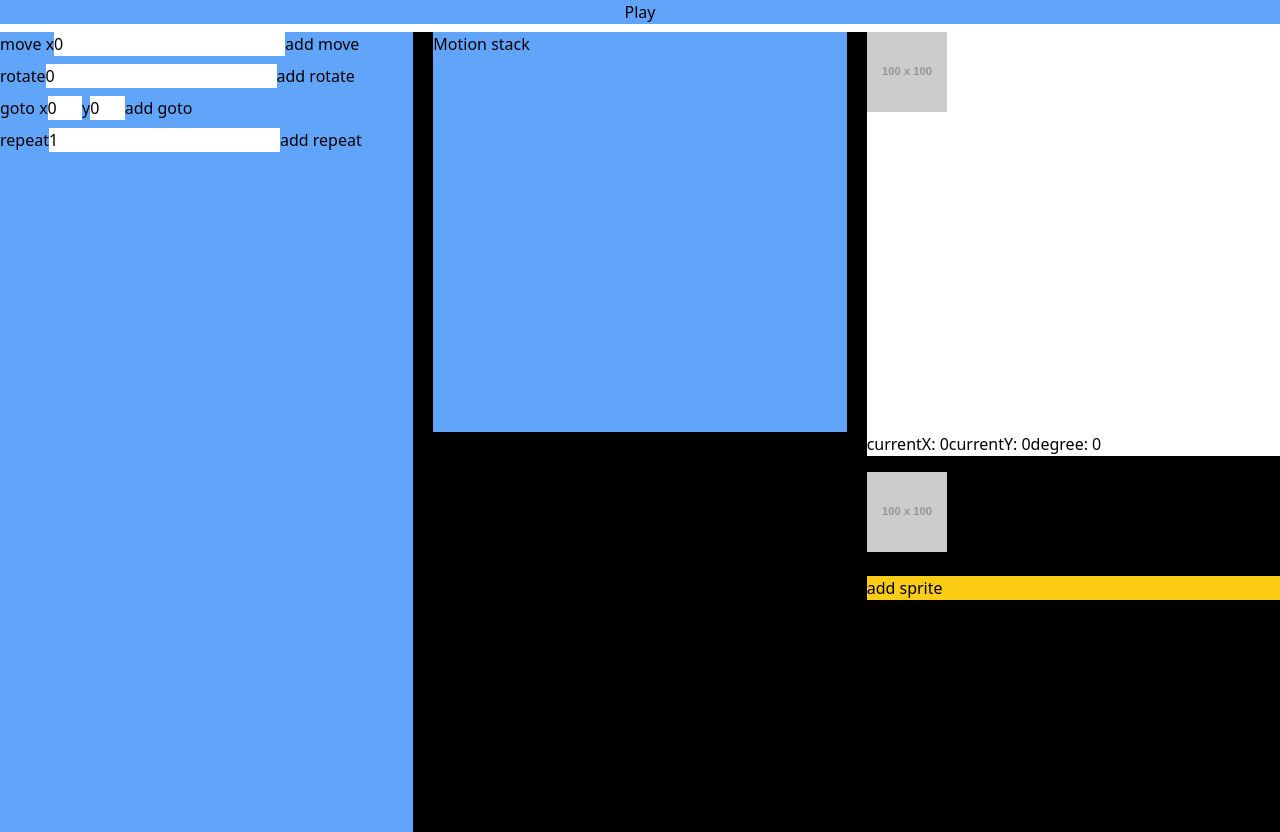
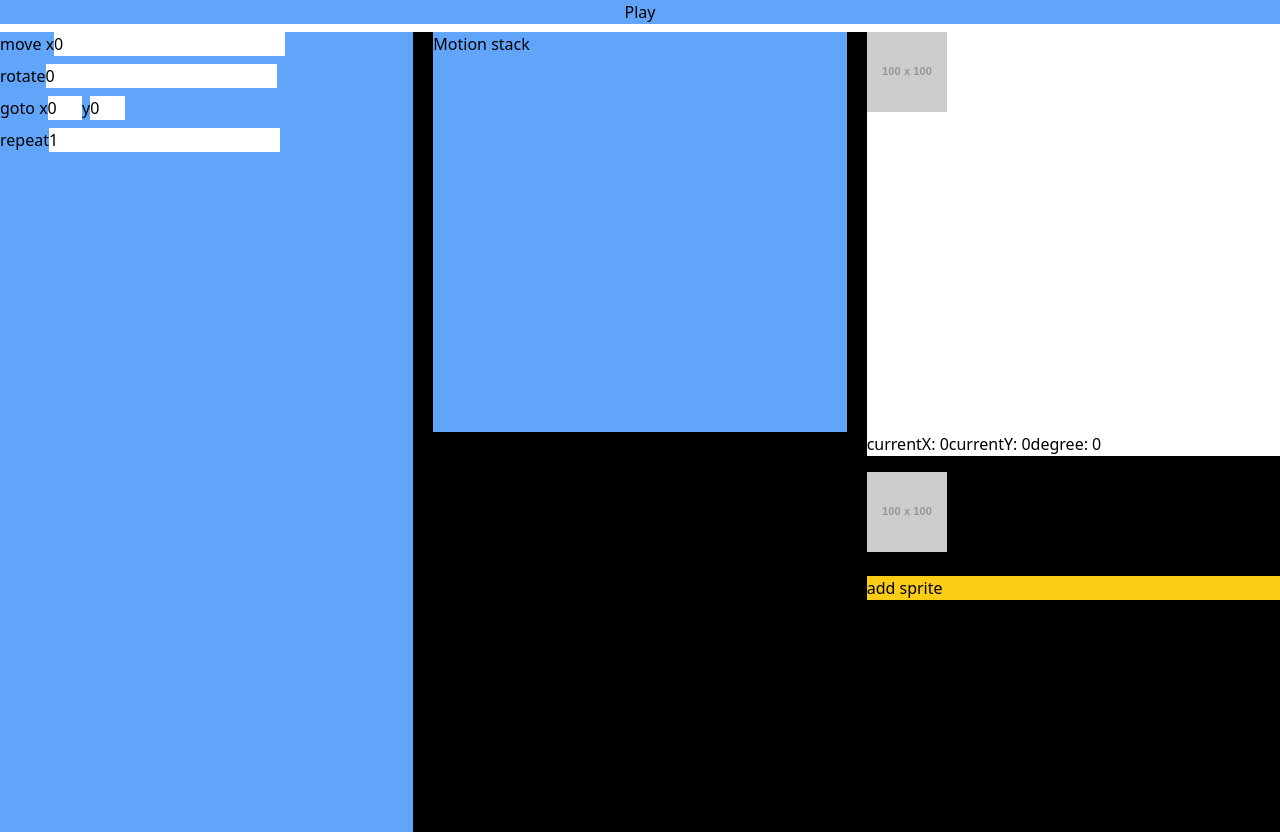
Before and after one commit to nishanthbs1998/scratch-app, a React (Create React App) app: page / in a window 1280 px wide. Built offline with nearby package versions, Linux system fonts and the light colour scheme.

Commit message:
Moved handlers to workspace

```diff
--- a/src/App.js
+++ b/src/App.js
@@ -27,42 +27,6 @@ function App() {
 
   const [repeat, setRepeat] = useState(1);
 
-  const handleMove = (value) => {
-    console.log(currentSprite, "currentSprite");
-    // currentSprite.motions.push({ type: "move", value: value });
-    setSpriteStore((prevStore) => {
-      const updatedStore = prevStore.map((sprite) => {
-        if (sprite.id === currentSprite.id) {
-          sprite.motions.push({ type: "move", value: value });
-          // return currentSprite;
-        }
-        return sprite;
-      });
-      return updatedStore;
-    });
-    // setMotionStack({
-    //   ...motionStack,
-    //   sprite1: [...motionStack["sprite1"], { type: "move", value: value }],
-    // });
-  };
-  const handleRotate = (value) => {
-  //  currentSprite.motions.push({ type: "rotate", value: value });
-    setSpriteStore((prevStore) => {
-      const updatedStore = prevStore.map((sprite) => {
-        if (sprite.id === currentSprite.id) {
-          sprite.motions.push({ type: "rotate", value: value });
-        //  return currentSprite;
-        }
-        return sprite;
-      });
-      return updatedStore;
-    });
-    // setMotionStack({
-    //   ...motionStack,
-    //   sprite1: [...motionStack["sprite1"], { type: "rotate", value: value }],
-    // });
-  };
-
 
 const handlePlay=()=>{
   setSpriteStore((prevStore) => {
@@ -74,45 +38,12 @@ const handlePlay=()=>{
   });
 }
 
-  const handleGoto = (value) => {
-   // currentSprite.motions.push({ type: "goto", value: value });
-    setSpriteStore((prevStore) => {
-      const updatedStore = prevStore.map((sprite) => {
-        if (sprite.id === currentSprite.id) {
-        //  return currentSprite;
-          sprite.motions.push({ type: "goto", value: value });
-        }
-        return sprite;
-      });
-      return updatedStore;
-    });
-    // setMotionStack({
-    //   ...motionStack,
-    //   sprite1: [...motionStack["sprite1"], { type: "goto", value: value }],
-    // });
-  };
-  const handleRepeat = (value) => {
-   // currentSprite.motions.push({ type: "repeat", value: value });
-    setSpriteStore((prevStore) => {
-      const updatedStore = prevStore.map((sprite) => {
-        if (sprite.id === currentSprite.id) {
-        //  return currentSprite;
-          sprite.motions.push({ type: "repeat", value: value });
-        }
-        return sprite;
-      });
-      return updatedStore;
-    });
-    // setMotionStack({
-    //   ...motionStack,
-    //   sprite1: [...motionStack["sprite1"], { type: "repeat", value: value }],
-    // });
-    setRepeat(value);
-  };
 
 
-  // State to store sprites on the screen
-  // const [screenSprites, setScreenSprites] = useState([]);
+useEffect(() => {
+setCurrentSprite(spriteStore[spriteStore.length-1])
+},[spriteStore.length])
+
   const fileInputRef = useRef(null);
   const handleFileUpload = (event) => {
     const file = event.target.files[0];
@@ -126,15 +57,14 @@ const handlePlay=()=>{
       };
       reader.readAsDataURL(file);
 
+
     }
   };
 
   const handleUploadClick = () => {
     fileInputRef.current.click(); // Programmatically click the hidden file input
   };
-  useEffect(() => {
-    console.log(spriteStore, 'spriteStore updated')
-  }, [spriteStore]);
+
   return (
     <div className="flex flex-col gap-2">
       <button className="bg-blue-400" onClick={handlePlay}>
@@ -142,25 +72,25 @@ const handlePlay=()=>{
       </button>
       <div className="bg-black flex gap-5 h-screen">
         <div className="bg-blue-400 w-1/2">
-          <div draggable>
+          <div draggable onDragStart={(e)=>e.dataTransfer.setData('text/plain', JSON.stringify({type:'move', value:move}))}>
             move x
             <input
               type="text"
               value={move}
               onChange={(e) => setMove(e.target.value)}
             />
-            <button onClick={() => handleMove(move)}>add move</button>
+
           </div>
-          <div className="mt-2">
+          <div className="mt-2" draggable onDragStart={(e)=>e.dataTransfer.setData('text/plain', JSON.stringify({type:'rotate', value:rotate}))}>
             rotate
             <input
               type="text"
               value={rotate}
               onChange={(e) => setRotate(e.target.value)}
             />
-            <button onClick={() => handleRotate(rotate)}>add rotate</button>
+
           </div>
-          <div className="mt-2">
+          <div className="mt-2" draggable onDragStart={(e)=>e.dataTransfer.setData('text/plain', JSON.stringify({type:'goto', value:goto}))}>
             goto x
             <input
               className="w-1/12"
@@ -185,20 +115,20 @@ const handlePlay=()=>{
                 }))
               }
             />
-            <button onClick={() => handleGoto(goto)}>add goto</button>
+
           </div>
-          <div className="mt-2">
+          <div className="mt-2" draggable onDragStart={(e)=>e.dataTransfer.setData('text/plain', JSON.stringify({type:'repeat', value:repeat}))}>
             repeat
             <input
               type="text"
               value={repeat}
               onChange={(e) => setRepeat(e.target.value)}
             />
-            <button onClick={() => handleRepeat(repeat)}>add repeat</button>
+
           </div>
         </div>
 
-        <Workspace motionStack={currentSprite.motions} />
+        <Workspace motions={currentSprite?.motions} currentSprite={currentSprite} setSpriteStore={setSpriteStore} />
         <div className="flex flex-col w-1/2  h-screen">
           <div className="bg-white relative overflow-hidden h-1/2">
           {
--- a/src/components/Workspace.jsx
+++ b/src/components/Workspace.jsx
@@ -1,6 +1,58 @@
-const Workspace=({motions})=>{
+import { useEffect } from "react";
+
+const Workspace=({motions, setSpriteStore, currentSprite})=>{
+
+  const handleMove = (value) => {
+    setSpriteStore((prevStore) => {
+      const updatedStore = prevStore.map((sprite) => {
+        if (sprite.id === currentSprite.id) {
+          sprite.motions.push({ type: "move", value: value });
+        }
+        return sprite;
+      });
+      return updatedStore;
+    });
+
+  };
+
+  const handleRotate = (value) => {
+    setSpriteStore((prevStore) => {
+      const updatedStore = prevStore.map((sprite) => {
+        if (sprite.id === currentSprite.id) {
+          sprite.motions.push({ type: "rotate", value: value });
+        }
+        return sprite;
+      });
+      return updatedStore;
+    });
+  };
+
+  const handleGoto = (value) => {
+    setSpriteStore((prevStore) => {
+      const updatedStore = prevStore.map((sprite) => {
+        if (sprite.id === currentSprite.id) {
+          sprite.motions.push({ type: "goto", value: value });
+        }
+        return sprite;
+      });
+      return updatedStore;
+    });
+  }
+  const handleDrop=(item)=>{
+
+    if(item.type==='move'){
+      handleMove(item.value);
+    }
+    if(item.type==='rotate'){
+      handleRotate(item.value);
+    }
+    if(item.type==='goto'){
+      handleGoto(item.value);
+    }
+  }
+
 return (
-    <div className="bg-blue-400 w-1/2 h-1/2 flex flex-col items-center">
+    <div  onDrop={(e)=>handleDrop(JSON.parse(e.dataTransfer.getData('text/plain')))} onDragOver={(e)=>e.preventDefault()} className="bg-blue-400 w-1/2 h-1/2 flex flex-col items-center">
         Motion stack
         <div>
             {
```
